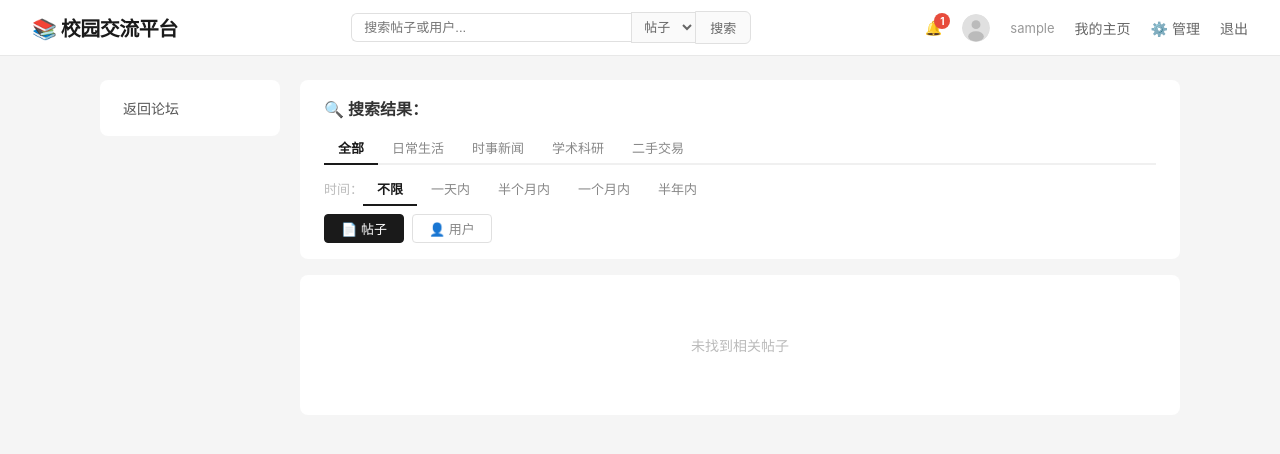
After one commit to Jack1447/ThinkShare, a Flask app: page /search in a window 1280 px wide. The commit adds this page. Shown: the top 454 px of the page. Run offline with Flask 3, Linux system fonts and the light colour scheme; the visitor is signed in with stand-in values (Sample User, id 1).

Commit message:
feat: search, chat file upload, plain comment

```diff
--- a/forum_pkg/routes.py
+++ b/forum_pkg/routes.py
@@ -1,6 +1,6 @@
 import os
 import uuid
-from datetime import datetime, date
+from datetime import datetime, date, timedelta
 from flask import render_template, request, redirect, url_for, flash, session
 from werkzeug.security import generate_password_hash, check_password_hash
 import markdown as md
@@ -336,43 +336,63 @@ def register_routes(app):
 
         if request.method == 'POST':
             content = request.form.get('content', '').strip()
-            if content:
-                if chat_type == 'short':
-                    existing_short = Message.query.filter(
-                        ((Message.sender_id == my_id) & (Message.receiver_id == peer_id)) |
-                        ((Message.sender_id == peer_id) & (Message.receiver_id == my_id)),
-                        Message.chat_type == 'short'
-                    ).count()
+            uploaded_file = request.files.get('file')
 
-                    if existing_short >= 10:
-                        flash('短时聊天已达10条上限', 'error')
-                        return redirect(url_for('chat', peer_id=peer_id))
+            file_url = ''
+            file_name = ''
+            if chat_type == 'long' and uploaded_file and uploaded_file.filename:
+                if allowed_file(uploaded_file.filename):
+                    ext = uploaded_file.filename.rsplit('.', 1)[1].lower()
+                    fname = f"chat_{uuid.uuid4().hex[:8]}.{ext}"
+                    uploaded_file.save(os.path.join(app.config['UPLOAD_FOLDER'], fname))
+                    file_url = url_for('static', filename=f'uploads/{fname}')
+                    file_name = uploaded_file.filename
+                else:
+                    flash('不支持的文件格式', 'error')
+                    return redirect(url_for('chat', peer_id=peer_id))
 
-                    peer_replied = Message.query.filter_by(
-                        sender_id=peer_id, receiver_id=my_id, chat_type='short'
-                    ).first() is not None
+            if not content and not file_url:
+                flash('消息不能为空', 'error')
+                return redirect(url_for('chat', peer_id=peer_id))
 
-                    my_sent = Message.query.filter_by(
-                        sender_id=my_id, receiver_id=peer_id, chat_type='short'
-                    ).count()
+            if chat_type == 'short':
+                existing_short = Message.query.filter(
+                    ((Message.sender_id == my_id) & (Message.receiver_id == peer_id)) |
+                    ((Message.sender_id == peer_id) & (Message.receiver_id == my_id)),
+                    Message.chat_type == 'short'
+                ).count()
 
-                    if not peer_replied and my_sent >= 1:
-                        flash('对方尚未回复，无法继续发送', 'error')
-                        return redirect(url_for('chat', peer_id=peer_id))
+                if existing_short >= 10:
+                    flash('短时聊天已达10条上限', 'error')
+                    return redirect(url_for('chat', peer_id=peer_id))
 
-                msg = Message(
-                    sender_id=my_id,
-                    receiver_id=peer_id,
-                    content=content,
-                    chat_type=chat_type
-                )
-                db.session.add(msg)
-                db.session.commit()
+                peer_replied = Message.query.filter_by(
+                    sender_id=peer_id, receiver_id=my_id, chat_type='short'
+                ).first() is not None
 
-                if chat_type == 'short':
-                    add_notification(peer_id, my_id, 'short_chat',
-                                   url_for('chat', peer_id=my_id),
-                                   f"{session.get('nickname','')} 给你发了一条短时消息")
+                my_sent = Message.query.filter_by(
+                    sender_id=my_id, receiver_id=peer_id, chat_type='short'
+                ).count()
+
+                if not peer_replied and my_sent >= 1:
+                    flash('对方尚未回复，无法继续发送', 'error')
+                    return redirect(url_for('chat', peer_id=peer_id))
+
+            msg = Message(
+                sender_id=my_id,
+                receiver_id=peer_id,
+                content=content,
+                file_url=file_url,
+                file_name=file_name,
+                chat_type=chat_type
+            )
+            db.session.add(msg)
+            db.session.commit()
+
+            if chat_type == 'short':
+                add_notification(peer_id, my_id, 'short_chat',
+                               url_for('chat', peer_id=my_id),
+                               f"{session.get('nickname','')} 给你发了一条短时消息")
 
             return redirect(url_for('chat', peer_id=peer_id))
 
@@ -662,6 +682,57 @@ def register_routes(app):
                                following_users=following_users,
                                follower_users=follower_users)
 
+    @app.route('/search')
+    def search():
+        if 'user_id' not in session:
+            return redirect(url_for('login'))
+
+        q = request.args.get('q', '').strip()
+        search_type = request.args.get('type', 'post')
+        category = request.args.get('category', 'all')
+        time_filter = request.args.get('time', 'all')
+
+        posts = []
+        users = []
+        current_time = datetime.utcnow()
+
+        if search_type == 'user' and q:
+            users = User.query.filter(
+                User.nickname.contains(q),
+                User.is_banned == False
+            ).all()
+
+        elif q:
+            query = Post.query
+
+            if category != 'all':
+                query = query.filter(Post.category == category)
+
+            if time_filter == 'day':
+                cutoff = current_time - timedelta(days=1)
+                query = query.filter(Post.created_at >= cutoff)
+            elif time_filter == 'half_month':
+                cutoff = current_time - timedelta(days=15)
+                query = query.filter(Post.created_at >= cutoff)
+            elif time_filter == 'month':
+                cutoff = current_time - timedelta(days=30)
+                query = query.filter(Post.created_at >= cutoff)
+            elif time_filter == 'half_year':
+                cutoff = current_time - timedelta(days=180)
+                query = query.filter(Post.created_at >= cutoff)
+
+            posts = query.filter(
+                (Post.title.contains(q)) | (Post.content.contains(q))
+            ).order_by(Post.created_at.desc()).all()
+
+        return render_template('search.html',
+                               query=q,
+                               search_type=search_type,
+                               current_category=category,
+                               current_time=time_filter,
+                               posts=posts,
+                               users=users)
+
     @app.route('/admin')
     def admin():
         if not session.get('is_admin'):
--- a/static/css/style.css
+++ b/static/css/style.css
@@ -1526,6 +1526,165 @@ a {
     font-weight: 500;
 }
 
+.navbar-search {
+    display: flex;
+    align-items: center;
+    gap: 0;
+    flex: 1;
+    max-width: 400px;
+    margin: 0 20px;
+}
+
+.navbar-search input {
+    flex: 1;
+    padding: 6px 12px;
+    border: 1px solid #e0e0e0;
+    border-right: none;
+    border-radius: 6px 0 0 6px;
+    font-size: 13px;
+    outline: none;
+}
+
+.navbar-search input:focus {
+    border-color: #999;
+}
+
+.navbar-search select {
+    padding: 6px 8px;
+    border: 1px solid #e0e0e0;
+    border-right: none;
+    font-size: 13px;
+    color: #666;
+    outline: none;
+    background: #fafafa;
+    cursor: pointer;
+}
+
+.navbar-search button {
+    padding: 6px 14px;
+    border: 1px solid #e0e0e0;
+    border-radius: 0 6px 6px 0;
+    background: #fafafa;
+    font-size: 13px;
+    color: #666;
+    cursor: pointer;
+    transition: all 0.15s;
+}
+
+.navbar-search button:hover {
+    background: #eee;
+}
+
+.search-header {
+    background: #fff;
+    border-radius: 8px;
+    padding: 16px 24px;
+    margin-bottom: 16px;
+}
+
+.search-header h2 {
+    font-size: 16px;
+    font-weight: 600;
+    margin-bottom: 12px;
+}
+
+.search-tabs {
+    display: flex;
+    gap: 0;
+    margin-bottom: 8px;
+    border-bottom: 2px solid #f0f0f0;
+}
+
+.search-tabs a {
+    padding: 6px 14px;
+    font-size: 13px;
+    color: #888;
+    border-bottom: 2px solid transparent;
+    margin-bottom: -2px;
+    transition: all 0.15s;
+}
+
+.search-tabs a:hover { color: #333; }
+
+.search-tabs a.active {
+    color: #1a1a1a;
+    font-weight: 600;
+    border-bottom-color: #1a1a1a;
+}
+
+.time-tabs { border-bottom: none; }
+
+.time-label {
+    font-size: 13px;
+    color: #bbb;
+    padding: 6px 0;
+}
+
+.search-type-switch {
+    display: flex;
+    gap: 8px;
+    margin-top: 10px;
+}
+
+.search-type-switch a {
+    padding: 4px 16px;
+    border: 1px solid #e0e0e0;
+    border-radius: 4px;
+    font-size: 13px;
+    color: #888;
+    transition: all 0.15s;
+}
+
+.search-type-switch a:hover { color: #333; border-color: #bbb; }
+
+.search-type-switch a.active {
+    background: #1a1a1a;
+    color: #fff;
+    border-color: #1a1a1a;
+}
+
+.chat-text { margin-bottom: 4px; }
+
+.chat-image {
+    max-width: 200px;
+    max-height: 200px;
+    border-radius: 6px;
+    cursor: pointer;
+}
+
+.chat-msg.sent .chat-file-link,
+.chat-msg.received .chat-file-link {
+    color: inherit;
+    text-decoration: underline;
+    font-size: 13px;
+}
+
+.chat-file-btn {
+    display: flex;
+    align-items: center;
+    justify-content: center;
+    width: 32px;
+    height: 32px;
+    border-radius: 6px;
+    cursor: pointer;
+    font-size: 16px;
+    transition: background 0.15s;
+    flex-shrink: 0;
+}
+
+.chat-file-btn:hover { background: #f0f0f0; }
+
+.chat-file-btn input { display: none; }
+
+.chat-file-name {
+    font-size: 11px;
+    color: #999;
+    max-width: 80px;
+    overflow: hidden;
+    text-overflow: ellipsis;
+    white-space: nowrap;
+}
+
 /* 响应式 */
 @media (max-width: 900px) {
     .sidebar-right {
--- a/templates/base.html
+++ b/templates/base.html
@@ -10,6 +10,16 @@
 
 <nav class="navbar">
     <a href="{{ url_for('forum') }}" class="navbar-brand">📚 校园交流平台</a>
+    {% if session.get('user_id') %}
+    <form class="navbar-search" action="{{ url_for('search') }}" method="GET">
+        <input type="text" name="q" placeholder="搜索帖子或用户..." value="{{ query if query else '' }}" required>
+        <select name="type">
+            <option value="post" {{ 'selected' if search_type == 'post' else '' }}>帖子</option>
+            <option value="user" {{ 'selected' if search_type == 'user' else '' }}>用户</option>
+        </select>
+        <button type="submit">搜索</button>
+    </form>
+    {% endif %}
     <div class="navbar-right">
         <a href="{{ url_for('notification_list') }}" class="bell-icon">
             🔔
--- a/templates/post_detail.html
+++ b/templates/post_detail.html
@@ -18,7 +18,7 @@
         <a href="{{ url_for('delete_comment', comment_id=comment.id) }}" class="delete-comment-btn" onclick="return confirm('确定要删除这条评论吗？所有回复也会被删除。')" title="删除">×</a>
         {% endif %}
     </div>
-    <div class="comment-body">{{ comment.content_html | safe }}</div>
+    <div class="comment-body" style="white-space:pre-wrap;">{{ comment.content }}</div>
     <div class="comment-reply-toggle">
         <a href="javascript:void(0)" class="reply-toggle-link" data-comment-id="{{ comment.id }}">回复</a>
     </div>
--- /dev/null
+++ b/templates/search.html
@@ -0,0 +1,97 @@
+{% extends "base.html" %}
+
+{% block title %}搜索 - 校园交流平台{% endblock %}
+
+{% block content %}
+<div class="main-layout">
+
+    <aside class="sidebar-left">
+        <div class="sidebar-menu">
+            <a href="{{ url_for('forum') }}">返回论坛</a>
+        </div>
+    </aside>
+
+    <main class="main-content">
+        <div class="search-header">
+            <h2>🔍 搜索结果：{{ query }}</h2>
+            {% if search_type == 'post' %}
+            <div class="search-tabs">
+                <a href="?q={{ query }}&type=post&category=all&time={{ current_time }}" class="{{ 'active' if current_category == 'all' else '' }}">全部</a>
+                <a href="?q={{ query }}&type=post&category=daily&time={{ current_time }}" class="{{ 'active' if current_category == 'daily' else '' }}">日常生活</a>
+                <a href="?q={{ query }}&type=post&category=news&time={{ current_time }}" class="{{ 'active' if current_category == 'news' else '' }}">时事新闻</a>
+                <a href="?q={{ query }}&type=post&category=academic&time={{ current_time }}" class="{{ 'active' if current_category == 'academic' else '' }}">学术科研</a>
+                <a href="?q={{ query }}&type=post&category=trade&time={{ current_time }}" class="{{ 'active' if current_category == 'trade' else '' }}">二手交易</a>
+            </div>
+            <div class="search-tabs time-tabs">
+                <span class="time-label">时间：</span>
+                <a href="?q={{ query }}&type=post&category={{ current_category }}&time=all" class="{{ 'active' if current_time == 'all' else '' }}">不限</a>
+                <a href="?q={{ query }}&type=post&category={{ current_category }}&time=day" class="{{ 'active' if current_time == 'day' else '' }}">一天内</a>
+                <a href="?q={{ query }}&type=post&category={{ current_category }}&time=half_month" class="{{ 'active' if current_time == 'half_month' else '' }}">半个月内</a>
+                <a href="?q={{ query }}&type=post&category={{ current_category }}&time=month" class="{{ 'active' if current_time == 'month' else '' }}">一个月内</a>
+                <a href="?q={{ query }}&type=post&category={{ current_category }}&time=half_year" class="{{ 'active' if current_time == 'half_year' else '' }}">半年内</a>
+            </div>
+            {% endif %}
+
+            <div class="search-type-switch">
+                <a href="?q={{ query }}&type=post" class="{{ 'active' if search_type == 'post' else '' }}">📄 帖子</a>
+                <a href="?q={{ query }}&type=user" class="{{ 'active' if search_type == 'user' else '' }}">👤 用户</a>
+            </div>
+        </div>
+
+        {% if search_type == 'post' %}
+            {% if posts %}
+                {% for post in posts %}
+                <div class="post-card" data-post-url="{{ url_for('post_detail', post_id=post.id) }}" onclick="location.href=this.getAttribute('data-post-url')">
+                    <div class="post-card-header">
+                        <img class="post-card-avatar" src="{{ post.author.avatar_url }}" alt="avatar">
+                        <a href="{{ url_for('user_profile', user_id=post.user_id) }}" class="post-card-author-link" onclick="event.stopPropagation()">{{ post.author.nickname }}</a>
+                        <span class="post-card-time">{{ post.created_at.strftime('%Y-%m-%d %H:%M') }}</span>
+                    </div>
+                    <div class="post-card-title">{{ post.title }}</div>
+                    <div class="post-card-summary">{{ post.content_plain }}</div>
+                    <div class="post-card-footer">
+                        <span>❤️ {{ post.like_count }}</span>
+                        <span>💬 {{ post.comment_count }}</span>
+                        <span>⭐ {{ post.favorite_count }}</span>
+                        <span>👁 {{ post.views }}</span>
+                        <span class="post-card-category">
+                            {% if post.category == 'daily' %}日常生活
+                            {% elif post.category == 'news' %}时事新闻
+                            {% elif post.category == 'academic' %}学术科研
+                            {% elif post.category == 'trade' %}二手交易
+                            {% endif %}
+                        </span>
+                    </div>
+                </div>
+                {% endfor %}
+            {% else %}
+                <div class="empty-state" style="background:#fff;border-radius:8px;">
+                    未找到相关帖子
+                </div>
+            {% endif %}
+
+        {% elif search_type == 'user' %}
+            {% if users %}
+                <div class="friend-list">
+                    {% for u in users %}
+                    <div class="friend-item">
+                        <div class="friend-info">
+                            <img class="friend-avatar" src="{{ u.avatar_url }}" alt="avatar">
+                            <span class="friend-name">{{ u.nickname }}</span>
+                            <span style="color:#999;font-size:12px;">@{{ u.username }}</span>
+                        </div>
+                        <span style="color:#bbb;font-size:12px;">{{ u.created_at.strftime('%Y-%m-%d') }} 注册</span>
+                        <a href="{{ url_for('user_profile', user_id=u.id) }}" class="btn btn-sm btn-outline">查看主页</a>
+                    </div>
+                    {% endfor %}
+                </div>
+            {% else %}
+                <div class="empty-state" style="background:#fff;border-radius:8px;">
+                    未找到相关用户
+                </div>
+            {% endif %}
+        {% endif %}
+    </main>
+
+</div>
+{% endblock %}
```
Also changed, not shown: forum_pkg/__init__.py (+9 -0 lines), forum_pkg/models.py (+3 -5 lines), templates/chat.html (+29 -4 lines), 1 other file.
